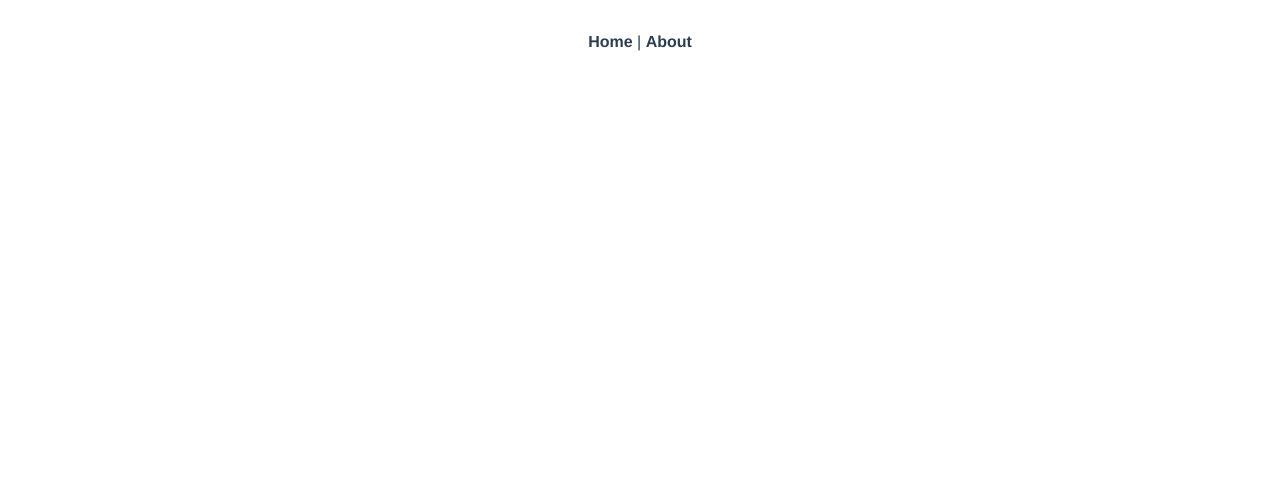
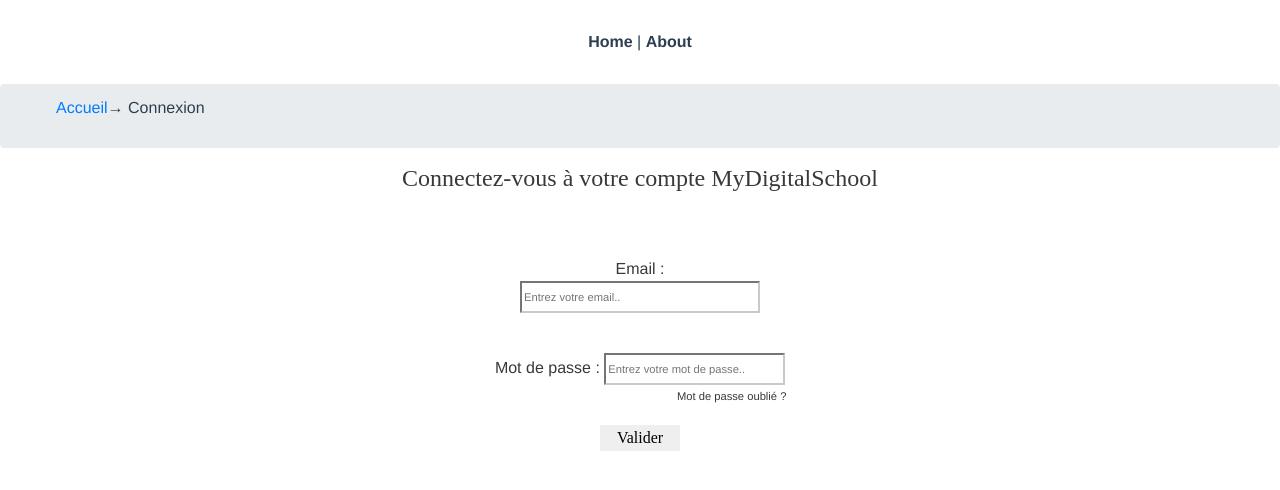
Before and after one commit to BlueFaste/MyCreativeWeek-Accessibilite, a Vue app: page /login in a window 1280 px wide. Shown: the top 490 px of the page. Built offline with nearby package versions, Linux system fonts and the light colour scheme.

Commit message:
page login

```diff
--- a/src/views/Login.vue
+++ b/src/views/Login.vue
@@ -1,6 +1,23 @@
 <template>
-  <div></div>
+  <div>
 
+  <nav aria-label="Breadcrumb" class="breadcrumb">
+    <ul>
+        <li><a href="">Accueil</a></li>
+        <li><span aria-current="page">Connexion</span></li>
+    </ul>
+  </nav>
+
+  <h1>Connectez-vous à votre compte MyDigitalSchool</h1>
+
+  <div class="connexion">
+    <p>Email : <input type="email" class="email" placeholder="Entrez votre email.."></p><br>
+    <p>Mot de passe : <input type="password" class="mdp" placeholder="Entrez votre mot de passe.."></p>
+    <p class="forget">Mot de passe oublié ?</p>
+  </div>
+  <input type="submit" class="valider" value="Valider">
+
+</div>
 </template>
 
 <script>
@@ -11,4 +28,61 @@ export default {
 
 <style scoped>
 
+.breadcrumb ul {
+    display: flex;
+    list-style-type: none;
+}
+
+.breadcrumb li::before {
+    content: "→ ";
+}
+
+.breadcrumb li:first-child::before {
+    content: "";
+}
+
+h1{
+  font-family: Ubuntu Mono;
+  font-size: 1.5rem;
+  color: #393939;
+}
+
+p{
+  font-family: Helvetica Neue;
+  color: #393939;
+}
+
+.connexion{
+  margin-top: 4rem;
+  margin-left: auto;
+  margin-bottom: 2rem;
+  margin-right: auto;
+    width: 18.3rem;
+    height: 8.5rem;
+}
+
+.email{
+  width: 15rem;
+  height: 2rem;
+  font-size: 0.7rem;
+  border-color: #C9C9C9;
+}
+
+.mdp{
+   width: 11.3rem;
+  height: 2rem;
+  font-size: 0.7rem;
+  border-color: #C9C9C9;
+}
+
+.forget{
+  margin-top: -0.8rem;
+  font-size: 0.7rem;
+  text-align: right;
+}
+.valider{
+  border: none;
+  width:5rem;
+  font-family: Ubuntu Mono;
+}
 </style>
```
